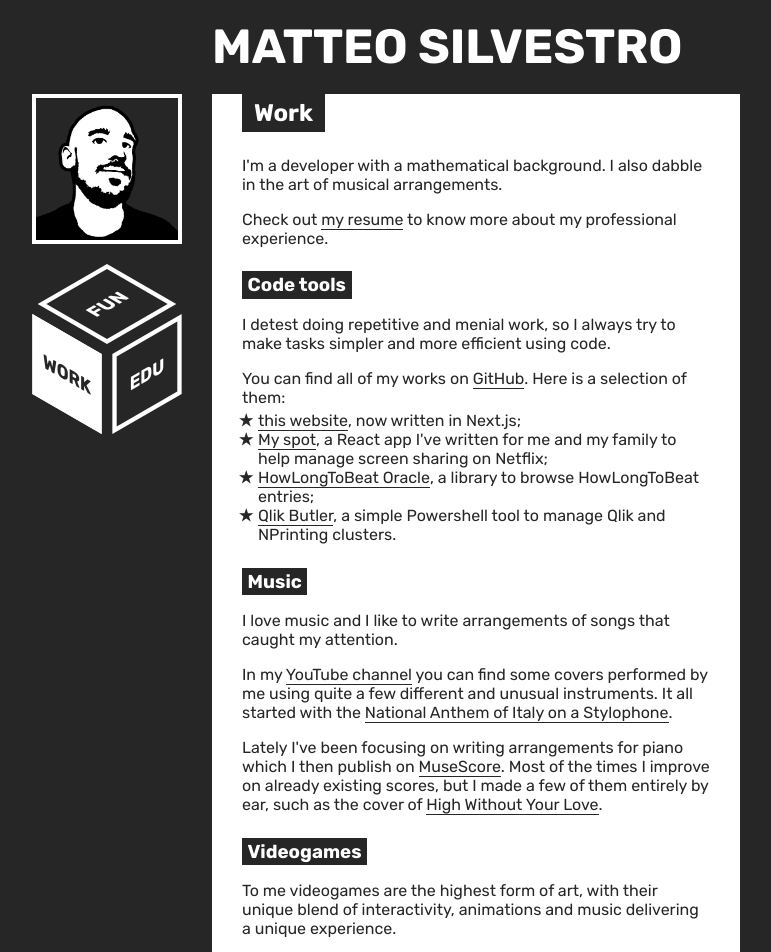
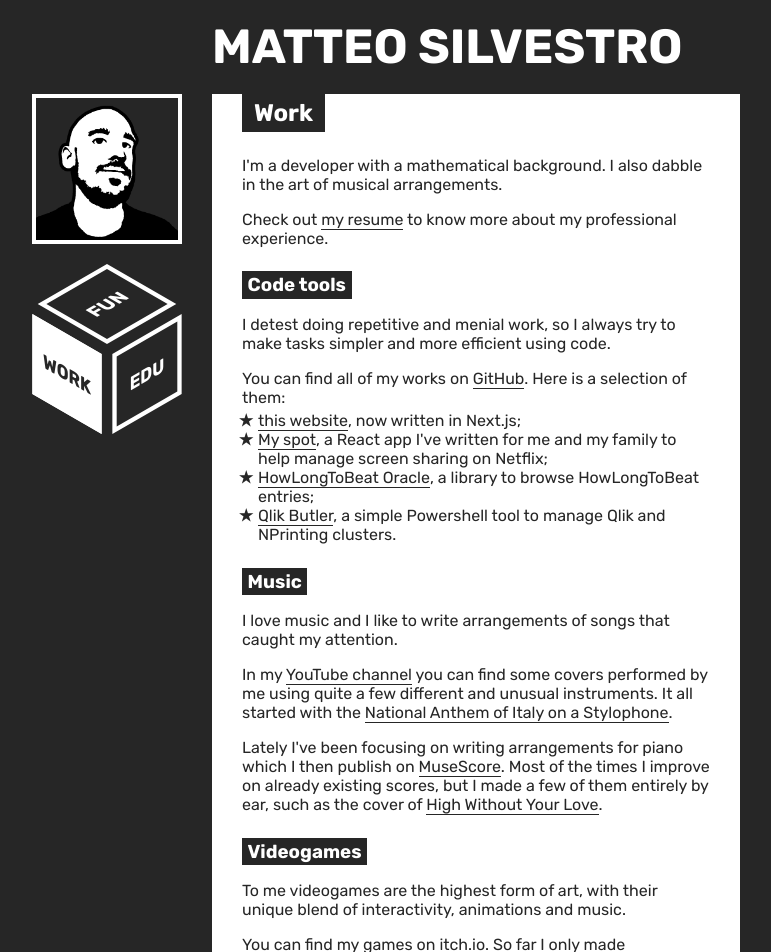
Before and after one commit to msilvestro/matteosilvestro, a Next.js app: page /work in a window 1280 px wide. Shown: the top 952 px of the page, without its empty margins (254-1025 px from the left). Built offline with nearby package versions, Linux system fonts and the light colour scheme.

Commit message:
Fix repetition in videogames sentence

```diff
--- a/src/pages/work.mdx
+++ b/src/pages/work.mdx
@@ -47,7 +47,7 @@ Love][hwyl].
 ### Videogames
 
 To me videogames are the highest form of art, with their unique blend of
-interactivity, animations and music delivering a unique experience.
+interactivity, animations and music.
 
 You can find my games on [itch.io][itch]. So far I only made [Necroamanti][na],
 a small game for a game jam (it was really fun and the team was great!).
```
